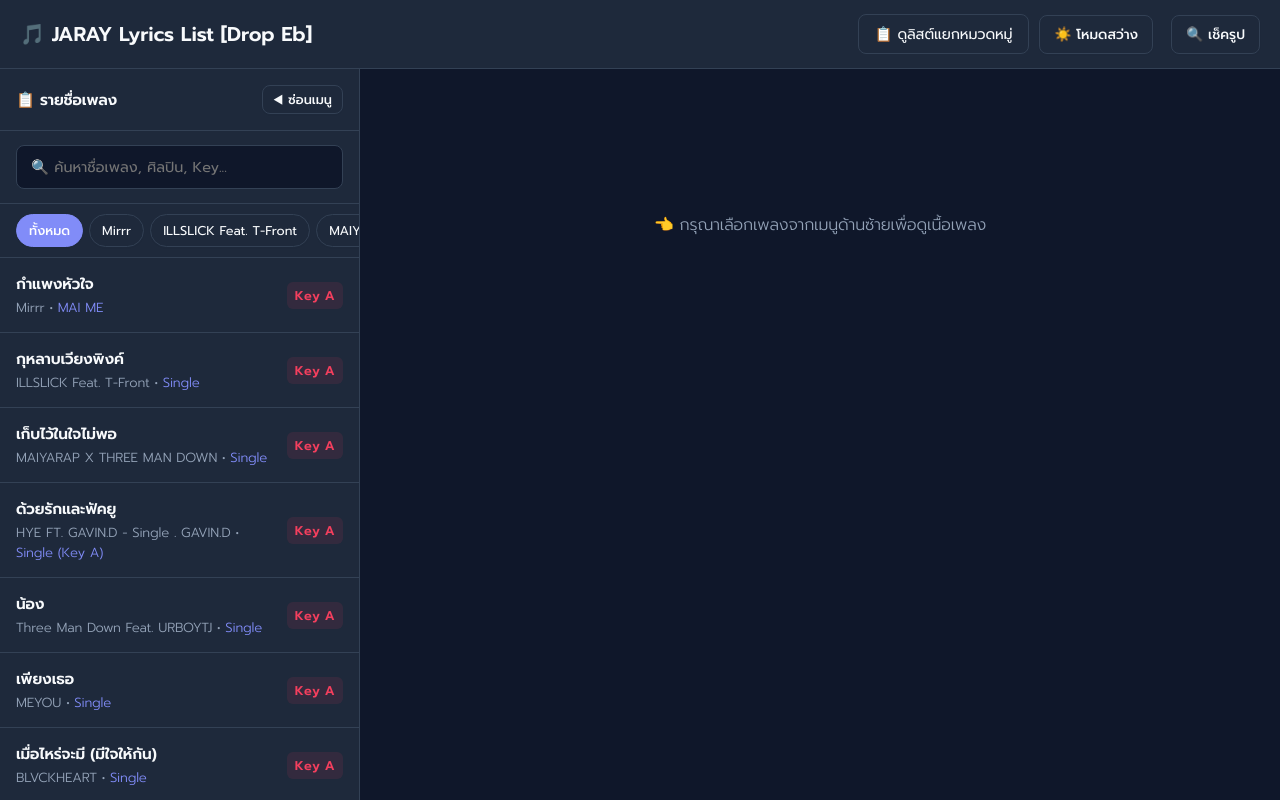
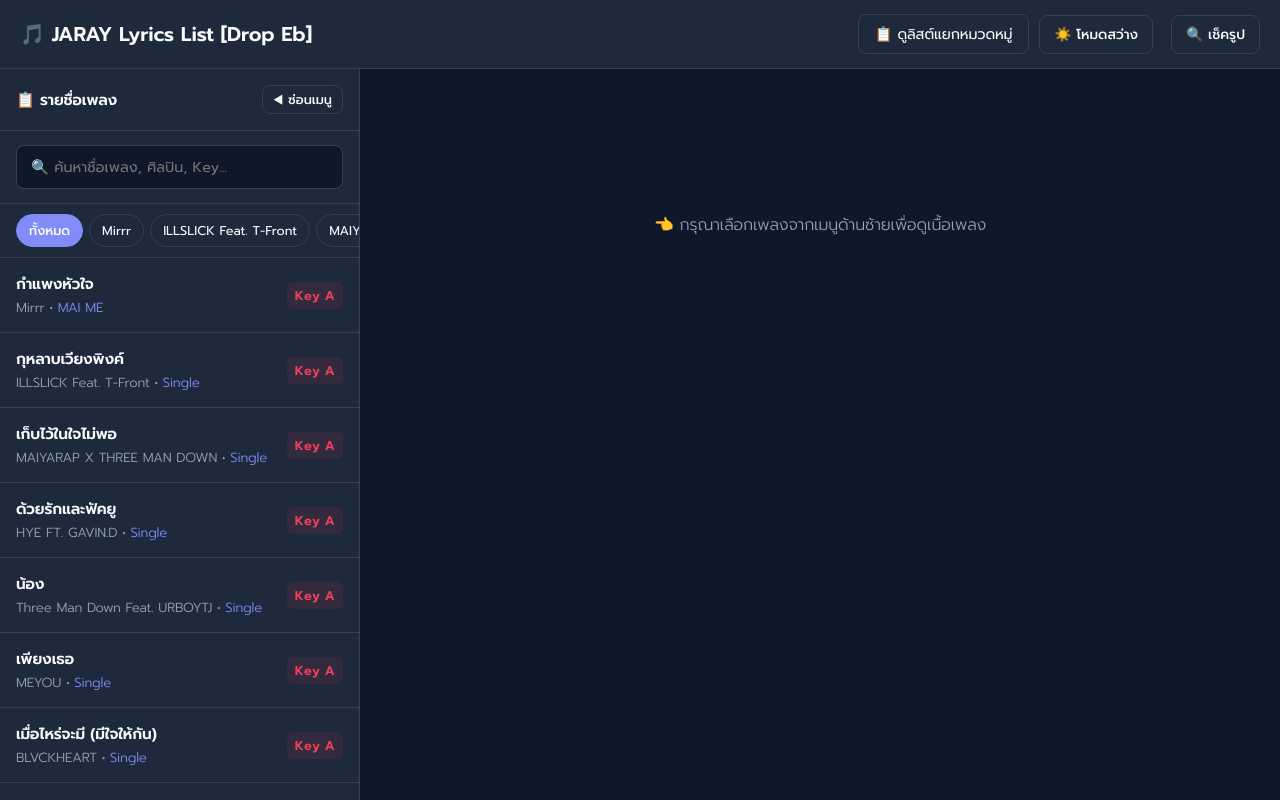
Before and after one commit to itsjaray/jaraylist, a plain HTML site: page index.html in a window 1280 px wide. Drawn offline with Linux system fonts and the light colour scheme.

Commit message:
Update index.html

```diff
--- a/index.html
+++ b/index.html
@@ -565,7 +565,7 @@
     <script>
         const imageFiles = [
                 "[กลาง] ช่วยไม่ได้ (CAN'T HELP) - URBOYTJ - SELFMADE (Key B).png",
-                "[เร็ว] ด้วยรักและฟัคยู - HYE FT. GAVIN.D - Single (Key A). GAVIN.D - Single (Key A).png",
+                "[เร็ว] ด้วยรักและฟัคยู - HYE FT. GAVIN.D - Single (Key A).png",
                 "[เร็ว] เสือสิ้นลาย - F.HERO Ft. P-Hot, YOUNGOHM, FYMME - INTO THE NEW ERA (Key C).png",
                 "[เร็ว] ทรงอย่างแบด (Bad Boy) - Paper Planes - 1% (Key D).png",
                 "[เร็ว] เสแสร้ง (Pretend) - Paper Planes Feat. MOON - 1% (Key D).png",
```
